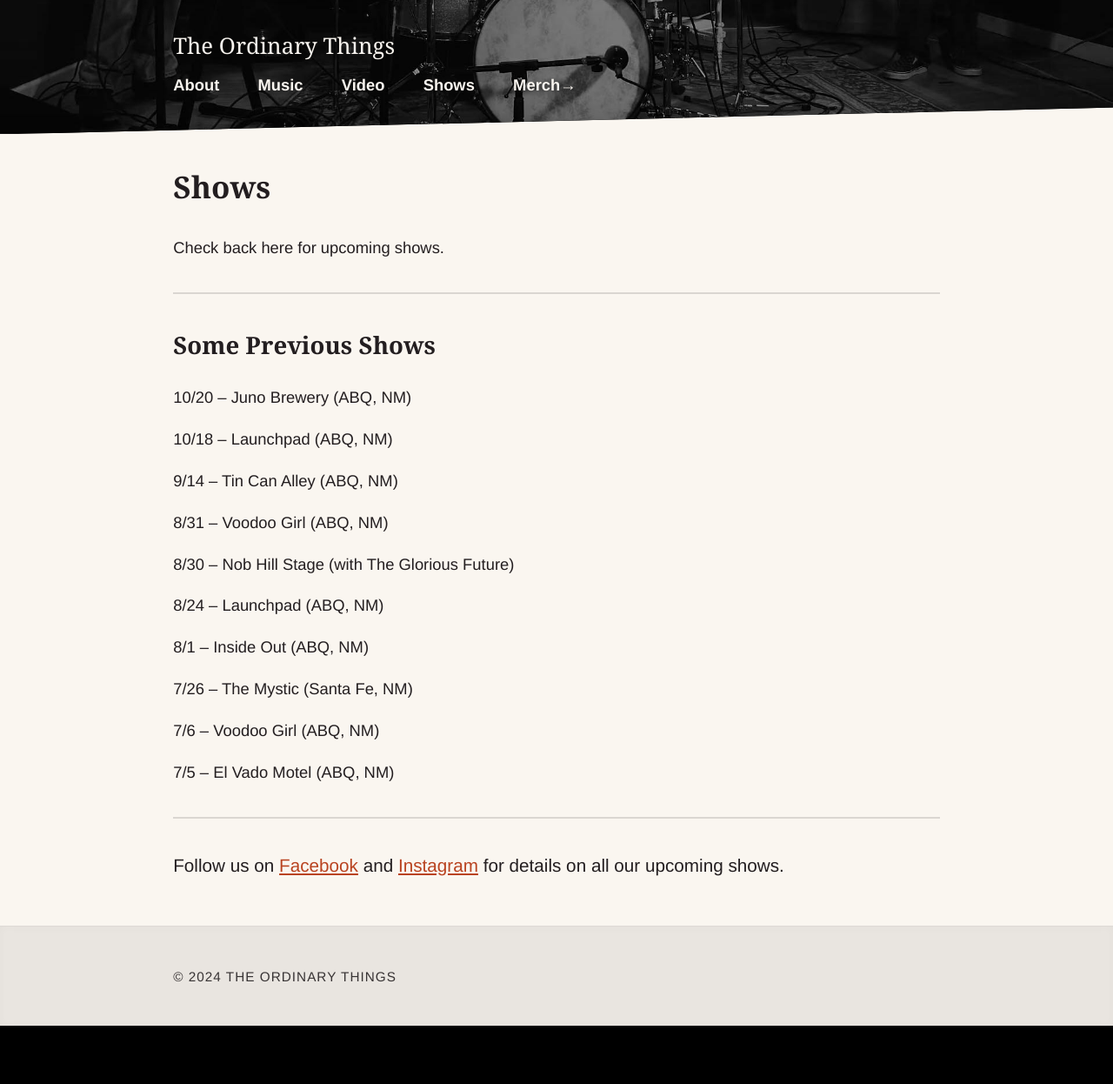
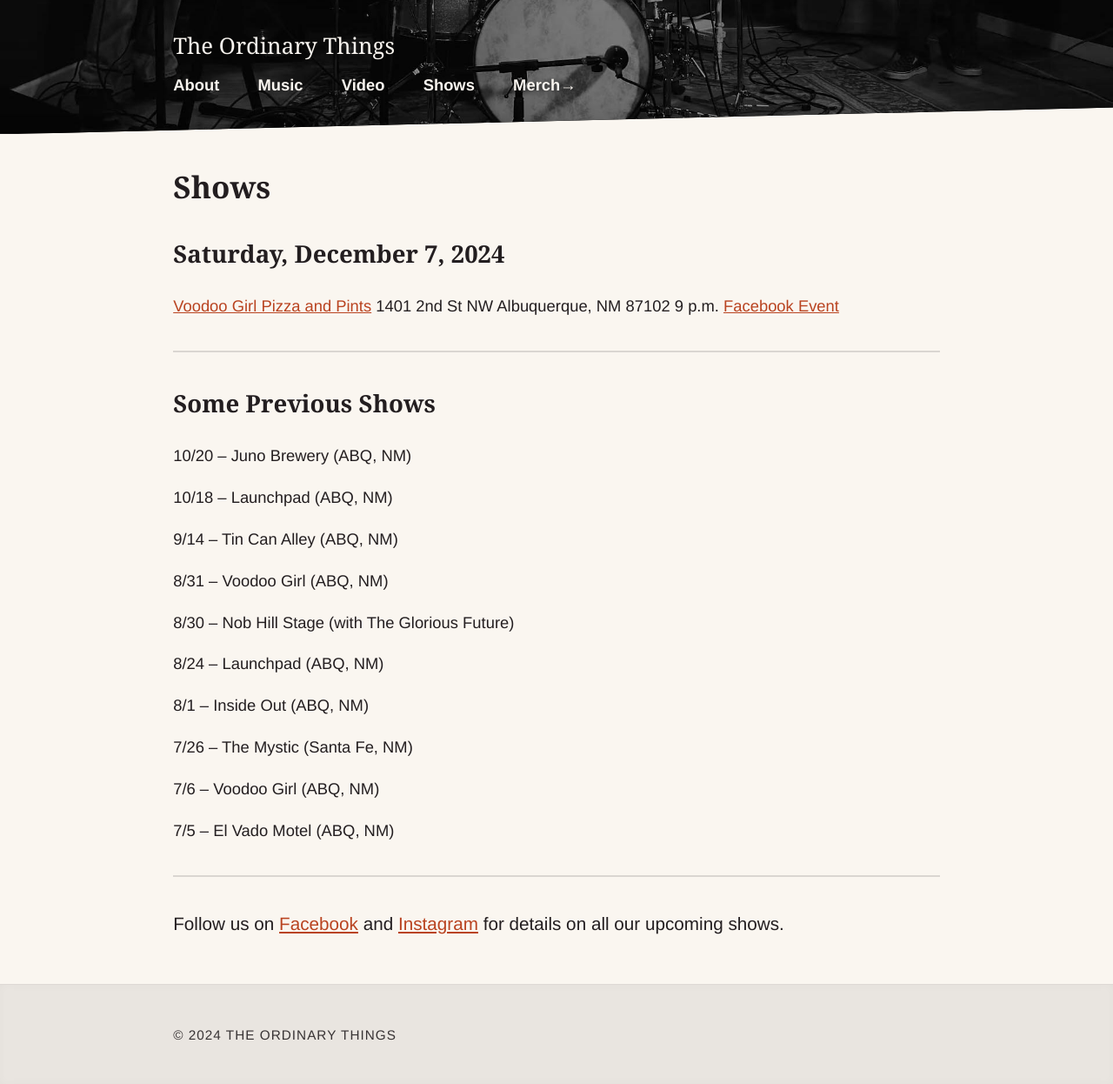
Before and after one commit to nsmsn/theordinarythings, a Jekyll site: the page built from shows.md, in a window 1280 px wide. Shown: the whole page at 87% size. Built offline with Jekyll 4.4.1, drawn with Linux system fonts in a browser that asks for light colours; some web fonts are replaced; before the commit the page ends 1179 px from its top, so only the background shows below that.

Commit message:
Updated Shows

```diff
--- a/shows.md
+++ b/shows.md
@@ -5,7 +5,10 @@ permalink: "/shows/"
 layout: page
 ---
 
-Check back here for upcoming shows.
+## Saturday, December 7, 2024
+[Voodoo Girl Pizza and Pints](https://www.facebook.com/Voodoogirlpizzaofficial)
+1401 2nd St NW Albuquerque, NM 87102
+9 p.m. [Facebook Event](https://www.facebook.com/share/1B1tZij7s3/)
 
 ---
 
```
